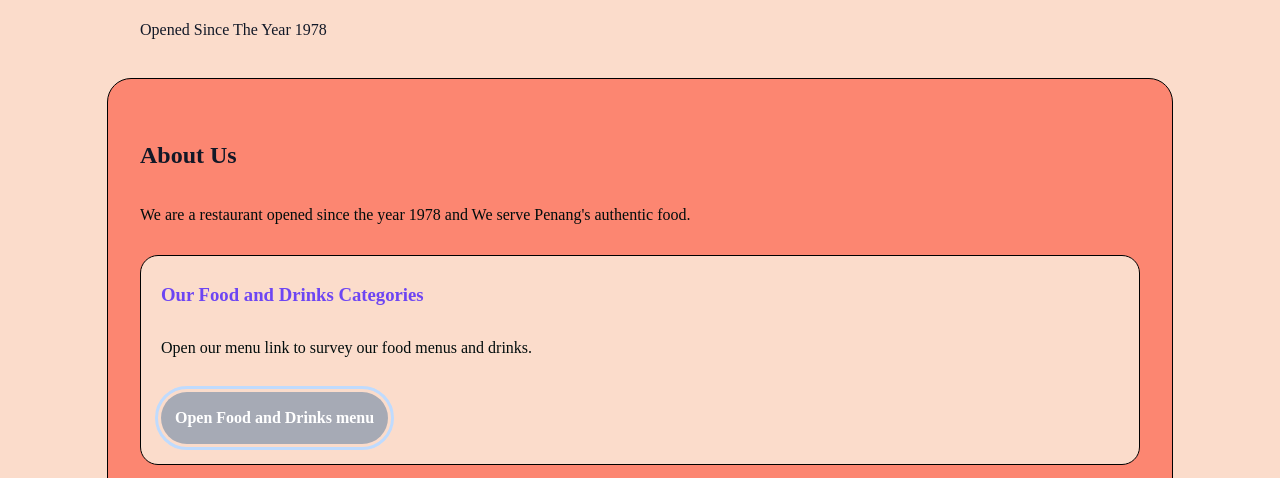
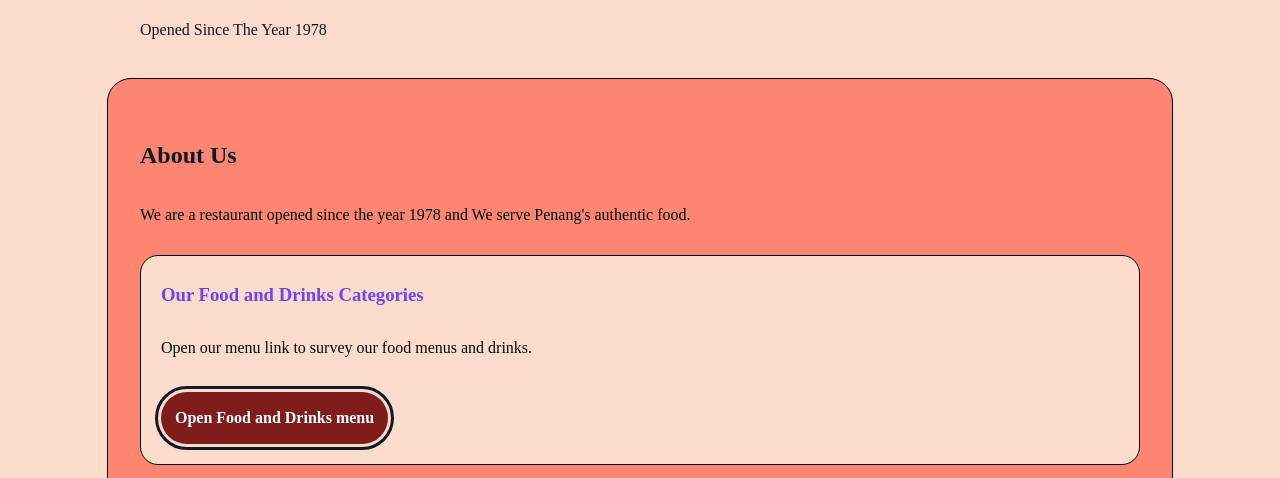
Before and after one commit to Prasad2008p/html-css, a plain HTML site: page exercise3/feature-cards/index.html in a window 1280 px wide. In both pictures the pointer is over the link "Open Food and Drinks menu". Shown: the part 293-771 px from the top of the page. Drawn offline with Linux system fonts and the light colour scheme.

Commit message:
corrected style.css

```diff
--- a/exercise3/feature-cards/style.css
+++ b/exercise3/feature-cards/style.css
@@ -90,8 +90,8 @@ h2 {
 
 .lesson-link:hover,
 .lesson-link:focus {
-  background-color: #a6aab5;
-  outline: 3px solid #bfdbfe;
+  background-color: #7f1d1d;
+  outline: 3px solid #111827;
   outline-offset: 3px;
 }
 a {
```
